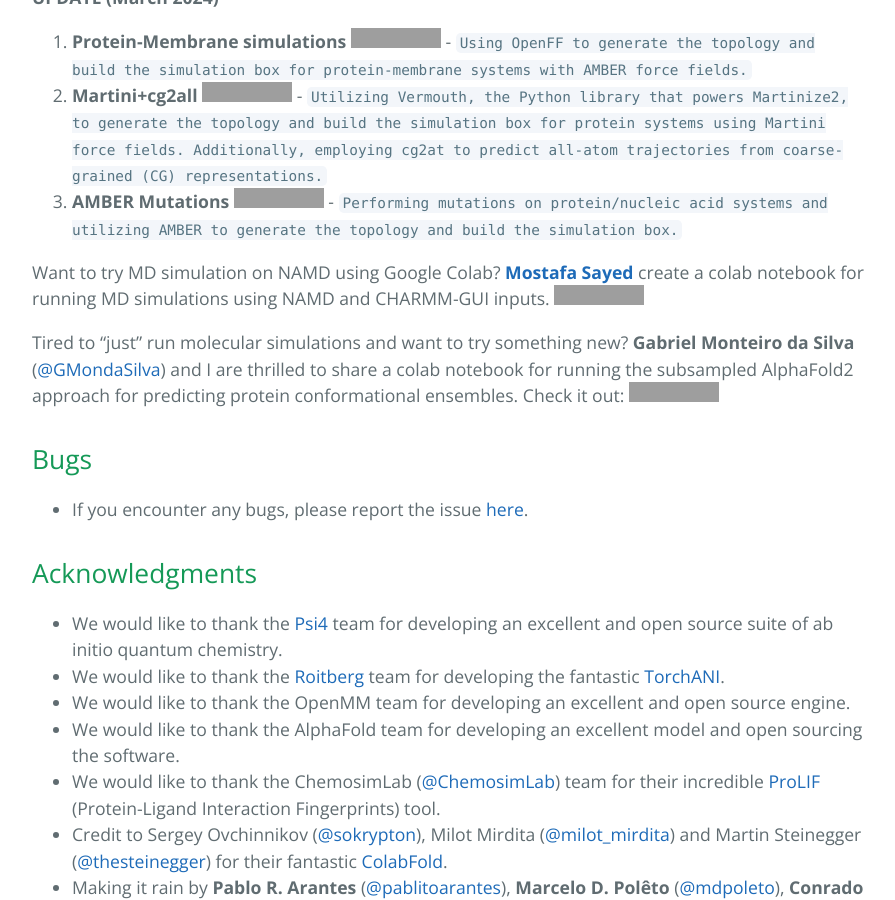
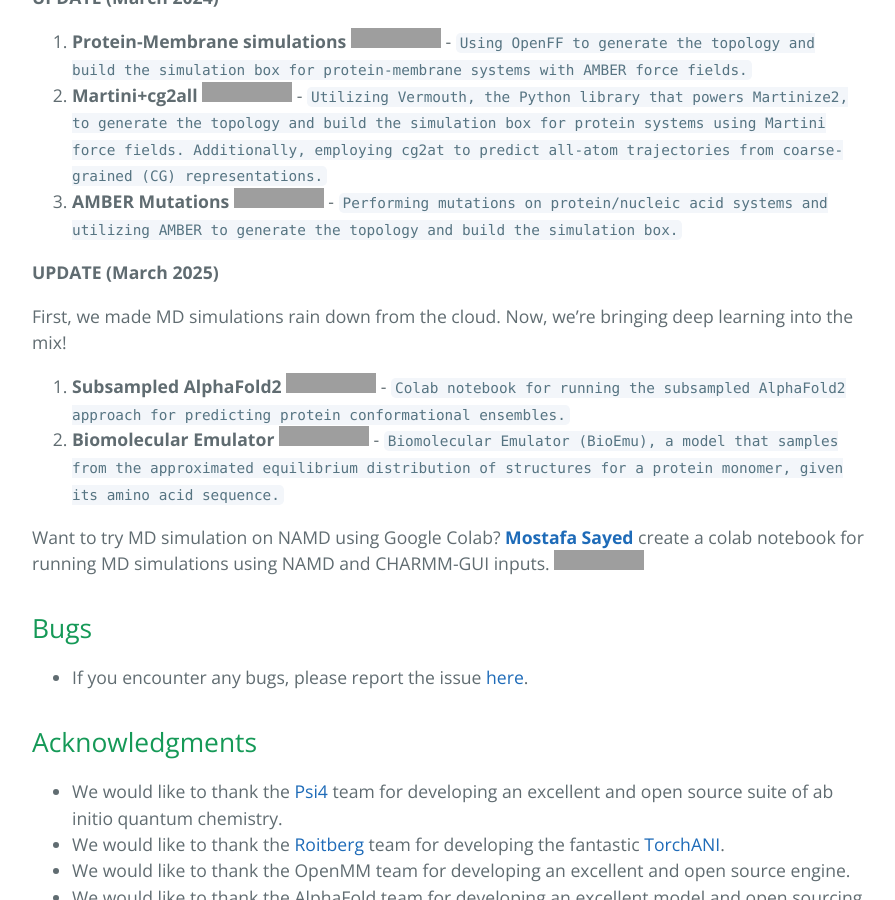
Before and after one commit to pablo-arantes/making-it-rain, a Jekyll site: the page built from index.md, in a window 1280 px wide and 900 px high, scrolled down 2049 px. Shown: the whole window, without its empty margins (192-1087 px from the left). Built offline with Jekyll 4.4.1, drawn with Linux system fonts in a browser that asks for light colours; our own code applies the rules of GitHub Pages for plain Markdown files; the repository's description, which GitHub fills in, is left out; grey boxes are pictures that could not be loaded.

Commit message:
Update index.md

```diff
--- a/index.md
+++ b/index.md
@@ -37,10 +37,15 @@
 12. **Martini+cg2all** [![Open In Colab](https://colab.research.google.com/assets/colab-badge.svg)](https://colab.research.google.com/github/pablo-arantes/making-it-rain/blob/main/Martini%2Bcg2all.ipynb)  - `Utilizing Vermouth, the Python library that powers Martinize2, to generate the topology and build the simulation box for protein systems using Martini force fields. Additionally, employing cg2at to predict all-atom trajectories from coarse-grained (CG) representations.`
 13. **AMBER Mutations** [![Open In Colab](https://colab.research.google.com/assets/colab-badge.svg)](https://colab.research.google.com/github/pablo-arantes/making-it-rain/blob/main/Amber_mutations.ipynb)  - `Performing mutations on protein/nucleic acid systems and utilizing AMBER to generate the topology and build the simulation box.`
 
+**UPDATE (March 2025)**
+
+First, we made MD simulations rain down from the cloud. Now, we’re bringing deep learning into the mix!
+
+14. **Subsampled AlphaFold2** [![Open In Colab](https://colab.research.google.com/assets/colab-badge.svg)](https://colab.research.google.com/github/GMdSilva/gms_natcomms_1705932980_data/blob/main/AlphaFold2_Traj_v1.ipynb) - `Colab notebook for running the subsampled AlphaFold2 approach for predicting protein conformational ensembles.`
+15. **Biomolecular Emulator** [![Open In Colab](https://colab.research.google.com/assets/colab-badge.svg)](https://colab.research.google.com/github/pablo-arantes/making-it-rain/blob/main/BioEmu.ipynb) - `Biomolecular Emulator (BioEmu), a model that samples from the approximated equilibrium distribution of structures for a protein monomer, given its amino acid sequence.`
+
+
 Want to try MD simulation on NAMD using Google Colab? [**Mostafa Sayed**](https://github.com/mabdelmaksoud53) create a colab notebook for running MD simulations using NAMD and CHARMM-GUI inputs. [![Open In Colab](https://colab.research.google.com/assets/colab-badge.svg)](https://colab.research.google.com/github/mabdelmaksoud53/Colab_NAMD_Suite/blob/main/MD_NAMD.ipynb)
-
-Tired to "just" run molecular simulations and want to try something new?
-**Gabriel Monteiro da Silva** ([@GMondaSilva](https://twitter.com/GMondaSilva)) and I are thrilled to share a colab notebook for running the subsampled AlphaFold2 approach for predicting protein conformational ensembles. Check it out: [![Open In Colab](https://colab.research.google.com/assets/colab-badge.svg)](https://colab.research.google.com/github/GMdSilva/gms_natcomms_1705932980_data/blob/main/AlphaFold2_Traj_v1.ipynb)
 
 ## Bugs
 - If you encounter any bugs, please report the issue [here](https://github.com/pablo-arantes/Making-it-rain/issues).
```
